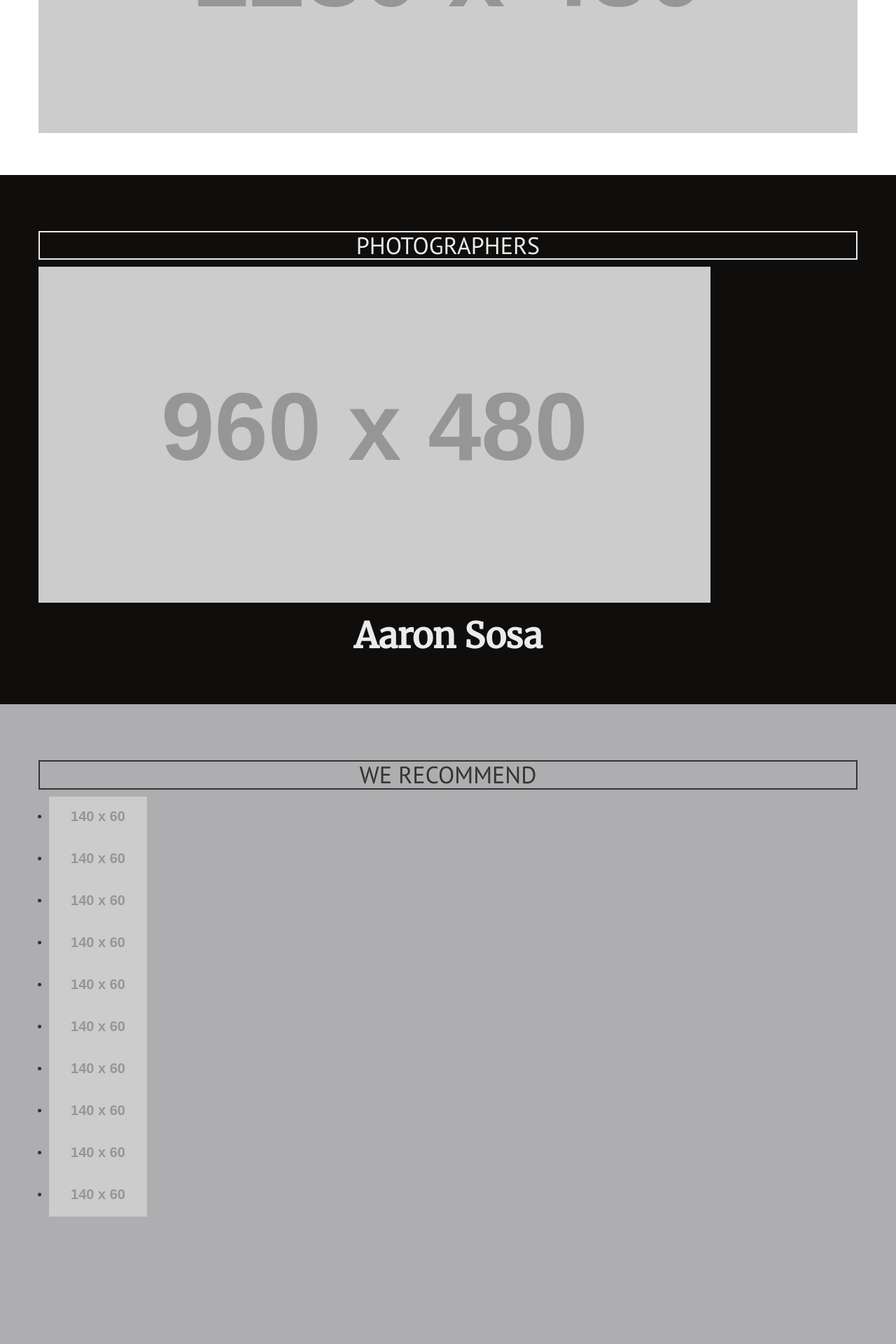
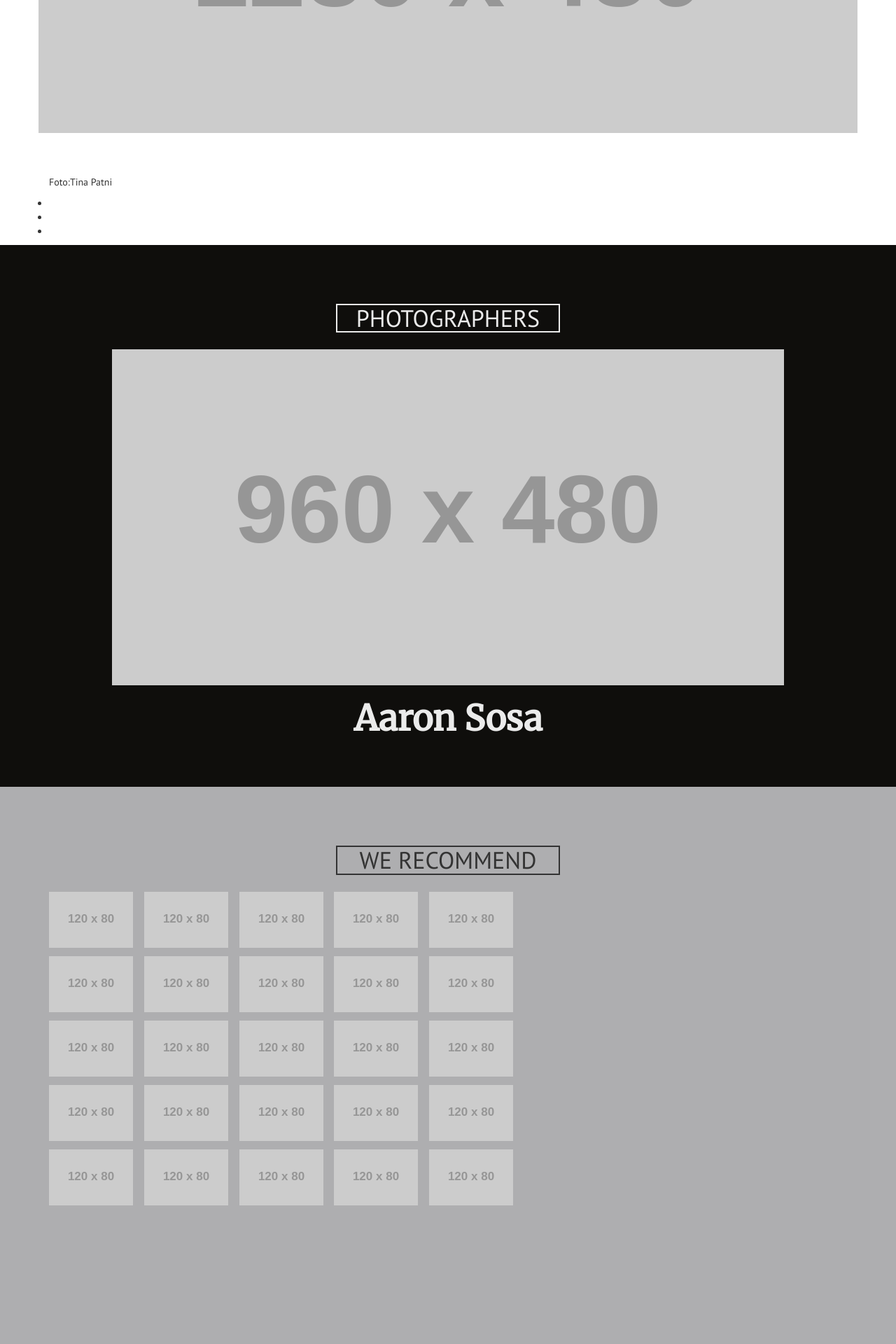
Before and after one commit to ristoman/km-2014, a PHP site: page / in a window 1280 px wide. Shown: the part 578-2498 px from the top of the page at 70% size. Run offline with PHP 8.4, Linux system fonts and the light colour scheme; grey boxes labelled with a size stand in for pictures from a placeholder-image service; some libraries are stand-ins or nearby versions.

Commit message:
styling fixes and more markup

```diff
--- a/index.html
+++ b/index.html
@@ -34,13 +34,25 @@
 		<div class="row padded">
 			<img class="img-responsive" src="http://placehold.it/1280x480">
 		</div>
+		<div class="row credits">
+			<div class="col-lg-6 col-md-6 col-sm-6 col-xs-6">
+				<p>Foto:Tina Patni</p>
+				<ul>
+					<li></li>
+					<li></li>
+					<li></li>
+				</ul>
+			</div>
+		</div>
 	</div>
 </div>
 <div id="photographers">
 	<div class="container">
 		<div class="row padded centered">
 			<h2 class="gamma centered headline">Photographers</h2>
-			<img class="img-responsive" src="http://placehold.it/960x480">
+				<div class="slideshow">
+					<img src="http://placehold.it/960x480">
+				</div>
 			<h3 class="alpha"><b>Aaron Sosa</b></h3>
 		</div>
 	</div>
@@ -51,16 +63,31 @@
 			<h2 class="gamma centered headline">We recommend</h2>
 			<div class="col-lg-8 col-md-8 col-sm-8">
 				<ul>
-					<li><img src="http://placehold.it/140x60" /></li>
-					<li><img src="http://placehold.it/140x60" /></li>
-					<li><img src="http://placehold.it/140x60" /></li>
-					<li><img src="http://placehold.it/140x60" /></li>
-					<li><img src="http://placehold.it/140x60" /></li>
-					<li><img src="http://placehold.it/140x60" /></li>
-					<li><img src="http://placehold.it/140x60" /></li>
-					<li><img src="http://placehold.it/140x60" /></li>
-					<li><img src="http://placehold.it/140x60" /></li>
-					<li><img src="http://placehold.it/140x60" /></li>
+					<li><img src="http://placehold.it/120x80" /></li>
+					<li><img src="http://placehold.it/120x80" /></li>
+					<li><img src="http://placehold.it/120x80" /></li>
+					<li><img src="http://placehold.it/120x80" /></li>
+					<li><img src="http://placehold.it/120x80" /></li>
+					<li><img src="http://placehold.it/120x80" /></li>
+					<li><img src="http://placehold.it/120x80" /></li>
+					<li><img src="http://placehold.it/120x80" /></li>
+					<li><img src="http://placehold.it/120x80" /></li>
+					<li><img src="http://placehold.it/120x80" /></li>
+					<li><img src="http://placehold.it/120x80" /></li>
+					<li><img src="http://placehold.it/120x80" /></li>
+					<li><img src="http://placehold.it/120x80" /></li>
+					<li><img src="http://placehold.it/120x80" /></li>
+					<li><img src="http://placehold.it/120x80" /></li>
+					<li><img src="http://placehold.it/120x80" /></li>
+					<li><img src="http://placehold.it/120x80" /></li>
+					<li><img src="http://placehold.it/120x80" /></li>
+					<li><img src="http://placehold.it/120x80" /></li>
+					<li><img src="http://placehold.it/120x80" /></li>
+					<li><img src="http://placehold.it/120x80" /></li>
+					<li><img src="http://placehold.it/120x80" /></li>
+					<li><img src="http://placehold.it/120x80" /></li>
+					<li><img src="http://placehold.it/120x80" /></li>
+					<li><img src="http://placehold.it/120x80" /></li>
 				</ul>
 			</div>
 			<div class="col-lg-5 col-md-4 col-sm-4">
@@ -72,8 +99,12 @@
 <div id="ads">
 	<div class="container">
 		<div class="row padded">
-			<img src="http://placehold.it/468x60" />
-			<img src="http://placehold.it/468x60" />
+			<div class="col-lg-6 col-md-6 col-sm-6">
+				<img src="http://placehold.it/468x60" />
+			</div>
+			<div class="col-lg-6 col-md-6 col-sm-6">
+				<img src="http://placehold.it/468x60" />
+			</div>
 		</div>
 	</div>
 </div>
--- a/styles.css
+++ b/styles.css
@@ -3,7 +3,7 @@
 body,.headline{font-family:'PT Sans',Helvetica,Sans,Arial,sans-serif}
 .headline{text-transform:uppercase}
 h1,h2,h3,h4,h5,h6{font-family:'Merriweather',Georgia,serif}
-h2{border:2px solid}
+h2{border:2px solid;max-width:320px;display:block;margin:24px auto}
 h1,.alpha{font-size:50px}
 h2,.beta{font-size:42px}
 h3,.gamma{font-size:34px}
@@ -16,7 +16,7 @@ article{padding-bottom:120px;margin-bottom:12px}
 header{margin-top:24px}header .navbar{background-color:#000;text-align:left}header .navbar li{font-weight:700;color:#fff;display:inline;text-transform:uppercase;margin-right:12px}
 #cover,#press{background-color:#ebebeb}
 #photographers,#videos{background-color:#0f0e0c;color:#ebebeb}
-#recommend{background-color:#aeaeb0}
+#recommend{background-color:#aeaeb0}#recommend li{display:inline-block;margin:0 12px 12px 0}#recommend li img{vertical-align:none !important}
 #articles article{border-bottom:6px solid #0f0e0c}
 #videos article{border-bottom:6px solid #ebebeb}
 footer{background-color:#0f0e0c}
--- a/styles.less
+++ b/styles.less
@@ -26,7 +26,7 @@ h1,h2,h3,h4,h5,h6 {
 	font-family:'Merriweather', Georgia, serif;
 }
 
-h2{border:2px solid}
+h2{border:2px solid; max-width:320px; display:block; margin:24px auto}
 
 h1,.alpha{font-size:50px}
 h2,.beta{font-size:42px}
@@ -71,6 +71,13 @@ header{
 
 #recommend{
 	.bg(@color_gray);
+	li{
+		display: inline-block;
+		margin: 0px 12px 12px 0px;
+		img{
+			vertical-align: none !important;
+		}
+	}
 }
 
 #articles{
```
